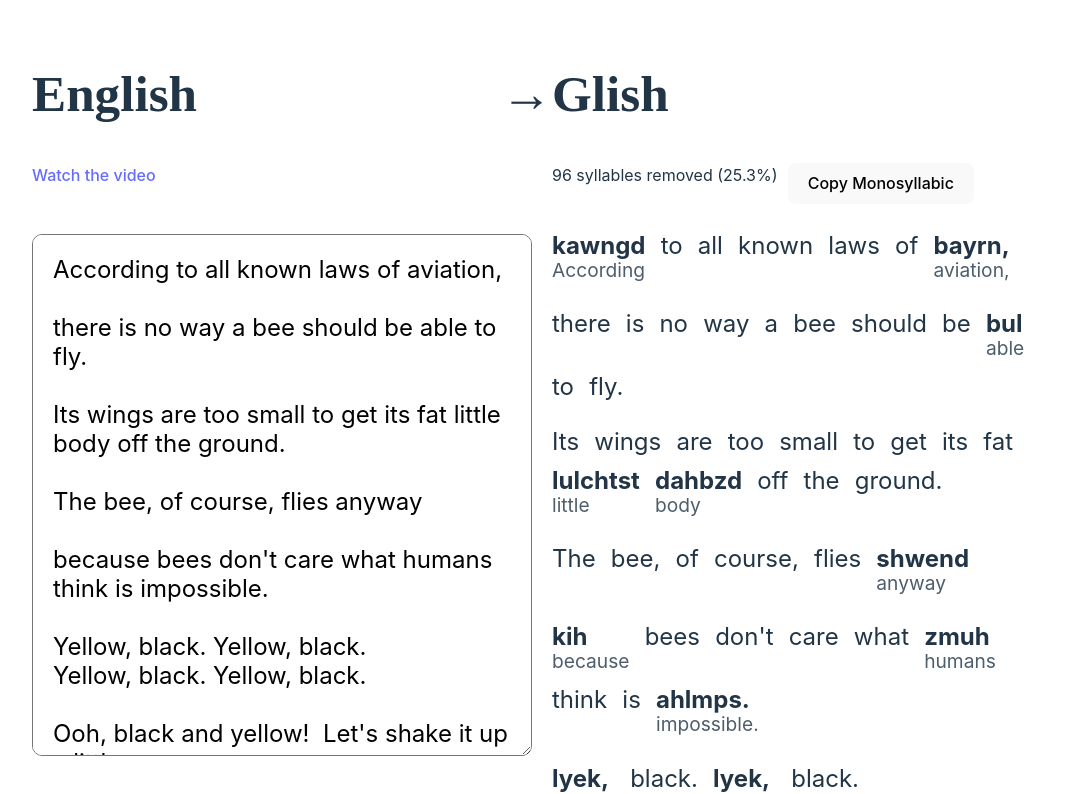
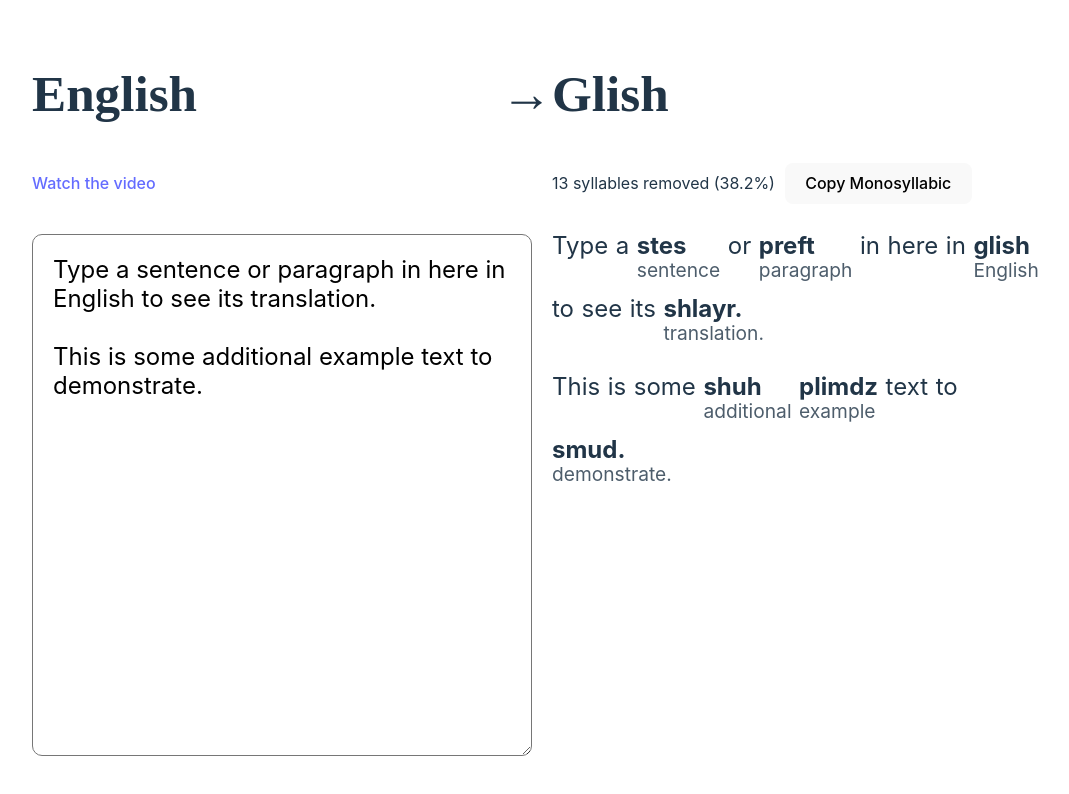
Before and after one commit to paralogical/glish, a React (Vite) app in the folder ui/: page / in a window 1280 px wide. Shown: the top 794 px of the page, without its empty margins (108-1177 px from the left). Built offline with nearby package versions, Linux system fonts and the light colour scheme; a web font is replaced by a local one.

Commit message:
More tweaks

```diff
--- a/ui/src/App.css
+++ b/ui/src/App.css
@@ -77,7 +77,6 @@ h1 {
 }
 
 .input {
-  /* width: 500px; */
   height: 1000px;
   max-height: 60vh;
 }
@@ -85,7 +84,7 @@ h1 {
   white-space: pre-wrap;
   display: flex;
   flex-direction: row;
-  gap: 1ch;
+  gap: 1ch 0.5ch;
   flex-wrap: wrap;
   height: min-content;
 }
@@ -133,6 +132,7 @@ h1 {
 .converted-byline {
   display: flex;
   flex-direction: row;
+  align-items: center;
   gap: 10px;
   margin-block: 10px;
 }
--- a/ui/src/App.tsx
+++ b/ui/src/App.tsx
@@ -178,14 +178,14 @@ function Editor({ monosyllabic }: { monosyllabic: MonosyllabicData }) {
 
       <div className="legend">
         <span>
-          <span className="translated mono">bold</span>=multi-syllable word
+          <span className="translated mono">bold</span> = multi-syllable word
         </span>
         <span>
-          <span className="translated oneSyllable">plain</span>=already
-          mono-syllable word
+          <span className="translated oneSyllable">plain</span> = already
+          monosyllabic word
         </span>
         <span>
-          <span className="translated unknown">red</span>=unknown word
+          <span className="translated unknown">red</span> = unknown word
         </span>
       </div>
     </div>
--- a/ui/src/sampleText.ts
+++ b/ui/src/sampleText.ts
@@ -1,94 +1,3 @@
-export const sampleText: string = `According to all known laws of aviation,
+export const sampleText: string = `Type a sentence or paragraph in here in English to see its translation.
 
-there is no way a bee should be able to fly.
-
-Its wings are too small to get its fat little body off the ground.
-
-The bee, of course, flies anyway
-
-because bees don't care what humans think is impossible.
-
-Yellow, black. Yellow, black.
-Yellow, black. Yellow, black.
-
-Ooh, black and yellow!  Let's shake it up a little.
-
-Barry! Breakfast is ready!
-
-Coming!
-
-Hang on a second.
-
-Hello?
-
-- Barry?
-- Adam?
-
-- Oan you believe this is happening?
-- I can't. I'll pick you up.
-
-Looking sharp.
-
-Use the stairs. Your father paid good money for those.
-
-Sorry. I'm excited.
-
-Here's the graduate.  We're very proud of you, son.
-
-A perfect report card, all B's.
-
-Very proud.
-
-Ma! I got a thing going here.
-
-- You got lint on your fuzz.
-- Ow! That's me!
-
-- Wave to us! We'll be in row 118,000.
-- Bye!
-
-Barry, I told you, stop flying in the house!
-
-- Hey, Adam.
-- Hey, Barry.
-
-- Is that fuzz gel?
-- A little. Special day, graduation.
-
-
-Never thought I'd make it.
-Three days grade school, three days high school.
-Those were awkward.
-Three days college. I'm glad I took a day and hitchhiked around the hive.
-
-You did come back different.
-
-- Hi, Barry.
-- Artie, growing a mustache? Looks good.
-
-- Hear about Frankie?
-- Yeah.
-
-- You going to the funeral?
-- No, I'm not going.
-
-Everybody knows, sting someone, you die.
-
-Don't waste it on a squirrel.  Such a hothead.
-
-I guess he could have just gotten out of the way.
-
-I love this incorporating an amusement park into our day.
-
-That's why we don't need vacations.
-
-Boy, quite a bit of pomp...  under the circumstances.
-
-- Well, Adam, today we are men.
-- We are!
-
-- Bee-men.
-- Amen!
-
-Hallelujah!
-`;
+This is some additional example text to demonstrate.`;
```
